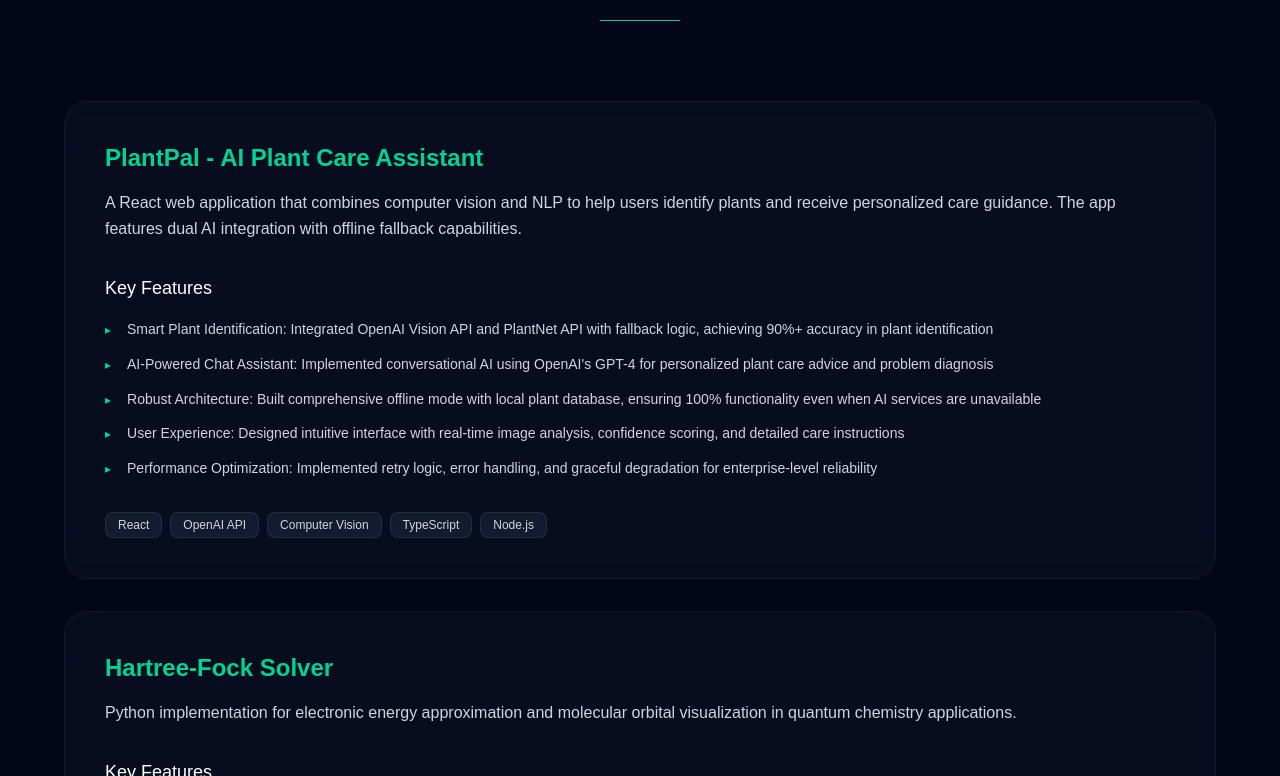
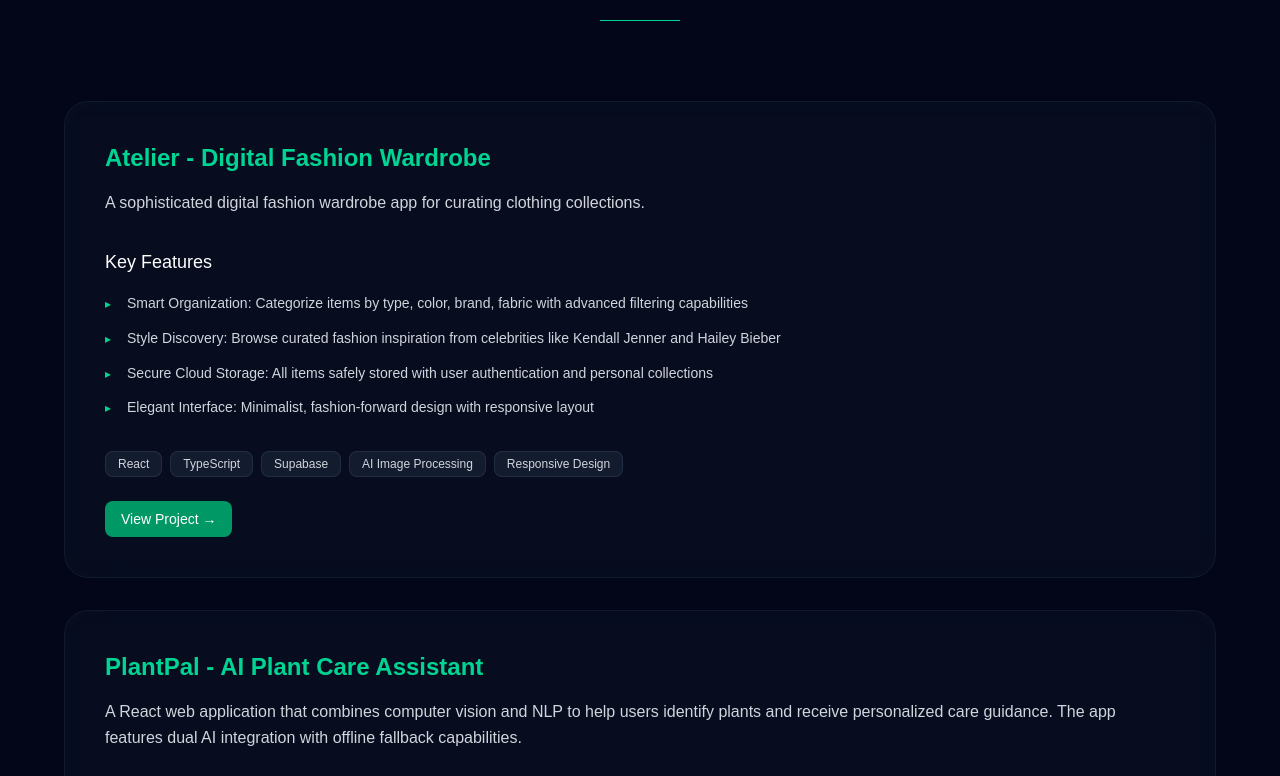
Before and after one commit to ananyabarthakur/ananya-portfolio, a Next.js app: page / in a window 1280 px wide. Shown: the part 3124-3900 px from the top of the page. Built offline with nearby package versions, Linux system fonts and the light colour scheme.

Commit message:
add links

```diff
--- a/src/app/page.tsx
+++ b/src/app/page.tsx
@@ -56,9 +56,9 @@ export default function Home() {
       location: "Redmond, WA",
       period: "Jul 2023 – Present",
       achievements: [
-        "AI Integration: Integrated Generative AI into Microsoft&apos;s content platform, boosting efficiency by 99% across 2B+ support pages",
+        "AI Integration: Integrated Generative AI into Microsoft&apos;s content platform, boosting efficiency by 80% across 2B+ support pages",
         "Frontend Architecture: Modernized frontend with React, Redux, and Fluent UI, migrating legacy systems while ensuring accessibility and performance standards",
-        "Schema-Driven Development: Built form-based UI with JSONForms, reducing authoring time by 70% and error rates by 90%",
+        "Schema-Driven Development: Built form-based UI with JSONForms, reducing authoring time by 40% and structure error rates by 100%",
         "High-Scale Backend Systems: Engineered secure APIs using C#, .NET, Azure Functions, and CosmosDB—serving 15B+ monthly requests with 99.997% uptime",
         "Real-Time Data Pipelines: Led development of metadata pipelines providing system insights for 30+ partner teams, enabling 100% content freshness visibility",
         "DevOps &amp; Infrastructure: Designed secure local development infrastructure with isolated Azure subscriptions and token-based authentication"
@@ -91,6 +91,18 @@ export default function Home() {
 
   const projects = [
     {
+      title: "Atelier - Digital Fashion Wardrobe",
+      description: "A sophisticated digital fashion wardrobe app for curating clothing collections.",
+      details: [
+        "Smart Organization: Categorize items by type, color, brand, fabric with advanced filtering capabilities",
+        "Style Discovery: Browse curated fashion inspiration from celebrities like Kendall Jenner and Hailey Bieber",
+        "Secure Cloud Storage: All items safely stored with user authentication and personal collections",
+        "Elegant Interface: Minimalist, fashion-forward design with responsive layout"
+      ],
+      tech: ["React", "TypeScript", "Supabase", "AI Image Processing", "Responsive Design"],
+      link: "https://www.atelierstyle.com"
+    },
+    {
       title: "PlantPal - AI Plant Care Assistant",
       description: "A React web application that combines computer vision and NLP to help users identify plants and receive personalized care guidance. The app features dual AI integration with offline fallback capabilities.",
       details: [
@@ -100,7 +112,8 @@ export default function Home() {
         "User Experience: Designed intuitive interface with real-time image analysis, confidence scoring, and detailed care instructions",
         "Performance Optimization: Implemented retry logic, error handling, and graceful degradation for enterprise-level reliability"
       ],
-      tech: ["React", "OpenAI API", "Computer Vision", "TypeScript", "Node.js"]
+      tech: ["React", "OpenAI API", "Computer Vision", "TypeScript", "Node.js"],
+      link: "https://github.com/ananyabarthakur/plantpal"
     },
     {
       title: "Hartree-Fock Solver",
@@ -111,7 +124,8 @@ export default function Home() {
         "Achieved numerical stability through symmetric orthogonalization and convergence acceleration",
         "Designed modular architecture for different basis sets and molecular configurations"
       ],
-      tech: ["Python", "NumPy", "Quantum Chemistry", "Scientific Computing"]
+      tech: ["Python", "NumPy", "Quantum Chemistry", "Scientific Computing"],
+      link: "https://github.com/ananyabarthakur/HartreeFock"
     },
     {
       title: "Computer Vision: Biomedical Application",
@@ -122,7 +136,8 @@ export default function Home() {
         "Built comprehensive data augmentation pipeline for medical imaging robustness",
         "Designed custom loss functions combining Dice loss and boundary loss for precise segmentation"
       ],
-      tech: ["PyTorch", "Computer Vision", "Medical Imaging", "Deep Learning"]
+      tech: ["PyTorch", "Computer Vision", "Medical Imaging", "Deep Learning"],
+      link: "https://github.com/ananyabarthakur/breast-cancer-image-segmentation"
     },
     {
       title: "H₂ Potential Energy Surface",
@@ -133,7 +148,8 @@ export default function Home() {
         "Leveraged PyTorch&apos;s automatic differentiation for gradient-based optimization",
         "Achieved high accuracy in predicting molecular configurations and energy landscapes"
       ],
-      tech: ["Python", "PyTorch", "Machine Learning", "Gaussian Processes", "Quantum Chemistry"]
+      tech: ["Python", "PyTorch", "Machine Learning", "Gaussian Processes", "Quantum Chemistry"],
+      link: "https://github.com/ananyabarthakur/quantumChemEnergy"
     },
     {
       title: "TA Application System",
@@ -541,7 +557,20 @@ export default function Home() {
                       {tech}
                     </span>
                   ))}
+
                 </div>
+                {project.link && (
+                  <div className="mt-6">
+                    <a
+                      href={project.link}
+                      target="_blank"
+                      rel="noopener noreferrer"
+                      className="inline-flex items-center px-4 py-2 bg-emerald-600 hover:bg-emerald-700 text-white rounded-lg transition-colors text-sm"
+                    >
+                      View Project →
+                    </a>
+                  </div>
+                )}
               </div>
             ))}
           </div>
```
